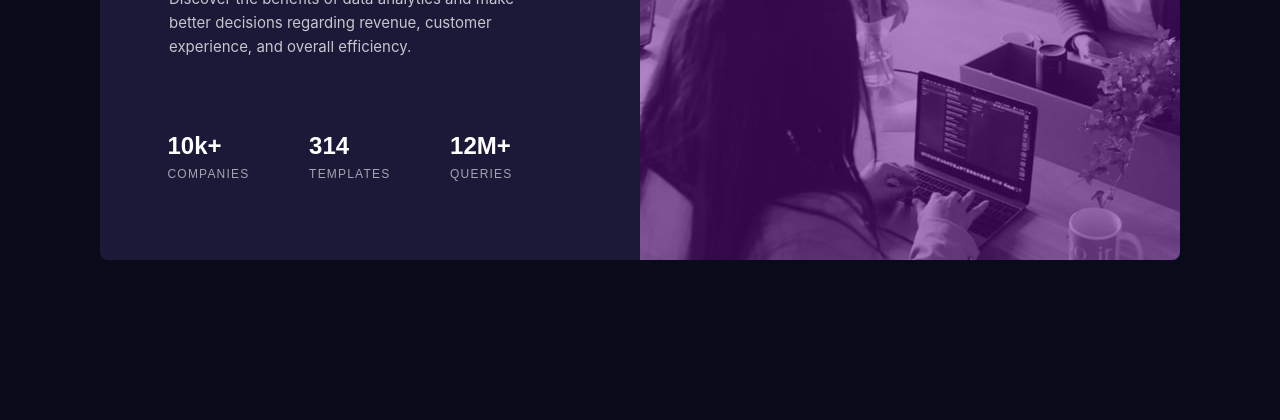
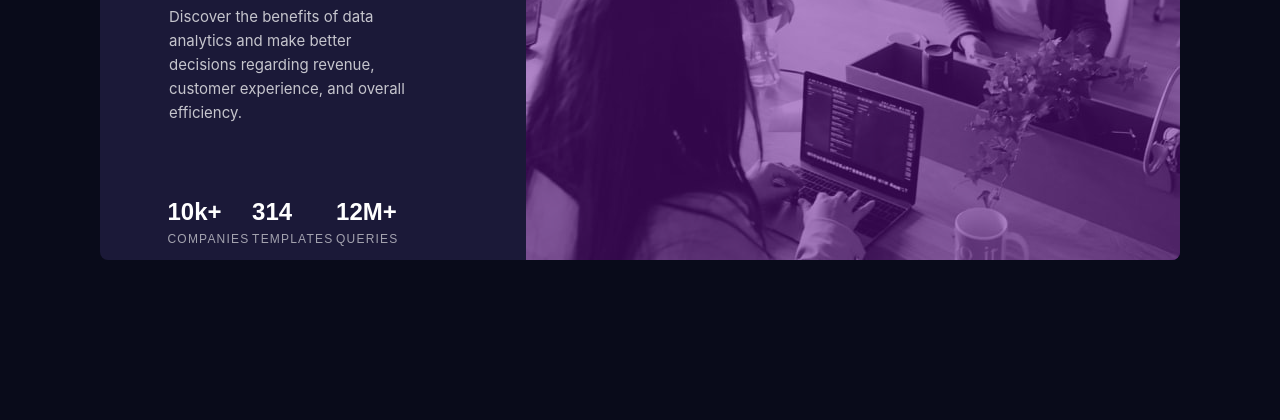
Before and after one commit to chillcodemao/1-stats-preview-card-component, a plain HTML site: page index.html in a window 1280 px wide. Shown: the part 380-800 px from the top of the page. Drawn offline with Linux system fonts and the light colour scheme.

Commit message:
Update styles.css

```diff
--- a/styles.css
+++ b/styles.css
@@ -68,7 +68,6 @@ body {
 .card-img {
 	display: flex;
 	background-color: hsl(278, 83%, 32%);
-	max-width: 50%;
 }
 
 img {
```
